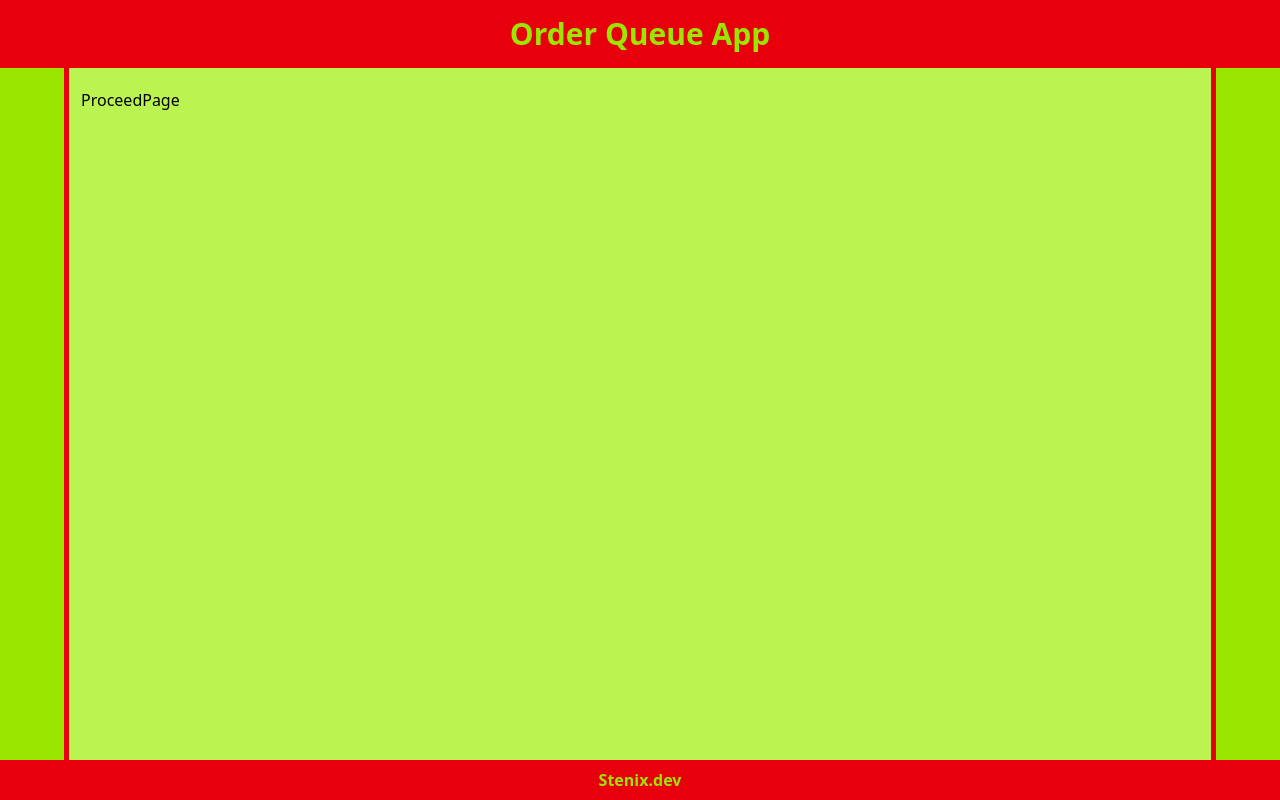
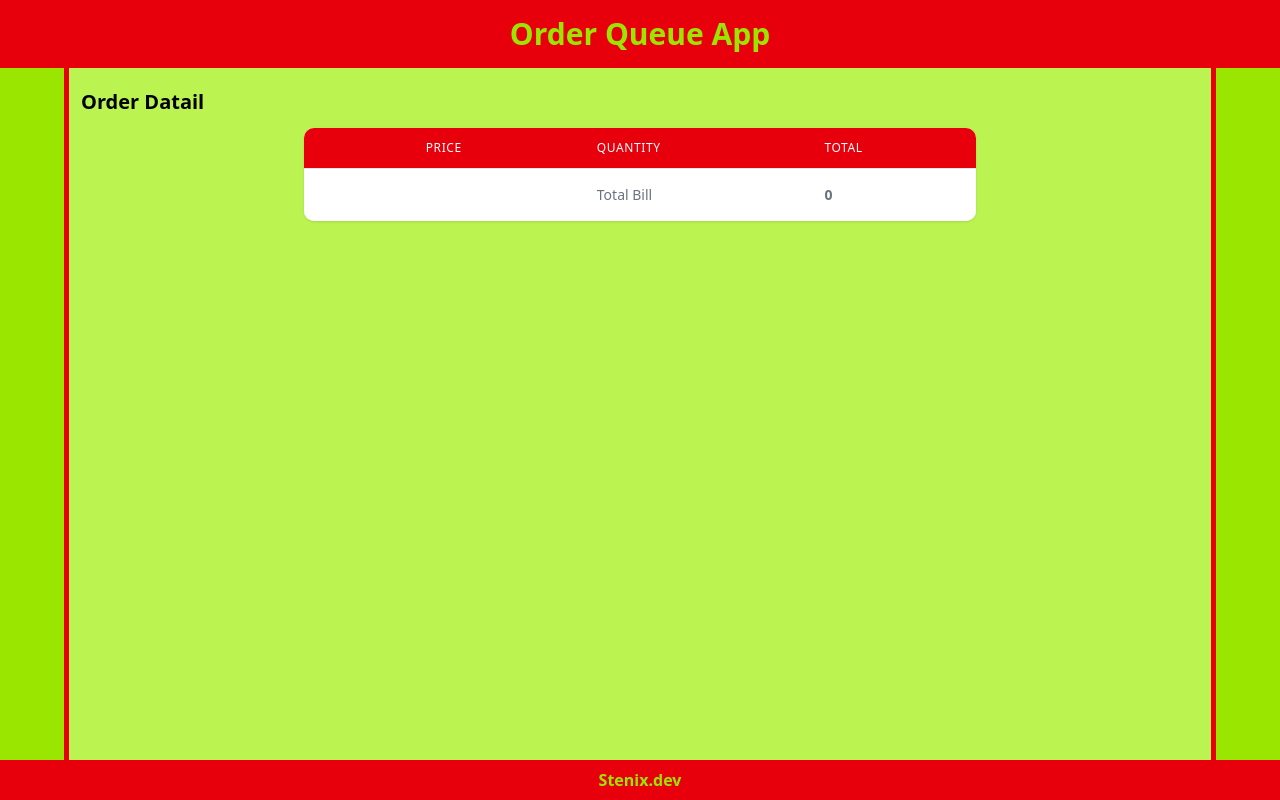
Before and after one commit to StenixDev/byte-boredom, a Next.js app in the folder food-queue/: page /proceed in a window 1280 px wide. Built offline with nearby package versions, Linux system fonts and the light colour scheme.

Commit message:
order details and table

```diff
--- /dev/null
+++ b/food-queue/app/components/order-detail.tsx
@@ -0,0 +1,6 @@
+import { FoodType } from './types';
+
+function OrderDetails({ id, name, description, price, img }: FoodType) {
+  return <div></div>;
+}
+export default OrderDetails;
--- /dev/null
+++ b/food-queue/app/components/order.tsx
@@ -0,0 +1,65 @@
+'use client';
+import { useGlobal } from '@/context/global-state';
+import OrderDetails from './order-detail';
+function Order() {
+  const { data } = useGlobal();
+  const totalQuantity = data.reduce((sum, item) => {
+    return sum + item.quantity * item.price;
+  }, 0);
+  console.log(data);
+  return (
+    <div>
+      <h1 className='text-xl font-bold mb-3'>Order Datail</h1>
+
+      <div className='mx-auto overflow-x-auto max-w-2xl bg-white rounded-lg shadow'>
+        <table className='min-w-full divide-y divide-gray-200'>
+          <thead className='bg-red-600'>
+            <tr>
+              <th className='px-6 py-3 text-left text-xs font-medium text-white uppercase tracking-wider'></th>
+              <th className='px-6 py-3 text-left text-xs font-medium text-white uppercase tracking-wider'>
+                Price
+              </th>
+              <th className='px-6 py-3 text-left text-xs font-medium text-white uppercase tracking-wider'>
+                Quantity
+              </th>
+
+              <th className='px-6 py-3 text-left text-xs font-medium text-white uppercase tracking-wider'>
+                Total
+              </th>
+            </tr>
+          </thead>
+          <tbody className='bg-white divide-y divide-gray-200'>
+            {data.map((order) => (
+              <tr key={order.id} className='hover:bg-gray-50'>
+                <td className='px-6 py-4 whitespace-nowrap text-sm text-gray-500'>
+                  {order.name}
+                </td>
+                <td className='px-6 py-4 whitespace-nowrap text-sm text-gray-500'>
+                  {order.price}
+                </td>
+                <td className='px-6 py-4 whitespace-nowrap text-sm text-gray-500'>
+                  {order.quantity}
+                </td>
+                <td className='px-6 py-4 whitespace-nowrap text-sm text-gray-500'>
+                  {order.price * order.quantity}
+                </td>
+              </tr>
+            ))}
+
+            <tr className='hover:bg-gray-50'>
+              <td className='px-6 py-4 whitespace-nowrap text-sm text-gray-500'></td>
+              <td className='px-6 py-4 whitespace-nowrap text-sm text-gray-500'></td>
+              <td className='px-6 py-4 whitespace-nowrap text-sm text-gray-500'>
+                Total Bill
+              </td>
+              <td className='px-6 py-4 whitespace-nowrap text-sm text-gray-500 font-bold'>
+                {totalQuantity}
+              </td>
+            </tr>
+          </tbody>
+        </table>
+      </div>
+    </div>
+  );
+}
+export default Order;
--- /dev/null
+++ b/food-queue/app/components/types.ts
@@ -0,0 +1,8 @@
+export type FoodType = {
+  id: number;
+  name: string;
+  description: string;
+  price: number;
+  img: string;
+  quantity?: number;
+};
--- a/food-queue/app/proceed/page.tsx
+++ b/food-queue/app/proceed/page.tsx
@@ -1,3 +1,5 @@
+import Order from '../components/order';
+
 type Props = {
   searchParams: {
     code?: string;
@@ -8,5 +10,9 @@ export default async function ProceedPage({ searchParams }: Props) {
   const params = await searchParams; // unwrap the Promise
   console.log(params.code);
 
-  return <div>ProceedPage</div>;
+  return (
+    <div>
+      <Order />
+    </div>
+  );
 }
```
Also changed, not shown: food-queue/app/components/food.tsx (+1 -9 lines).
